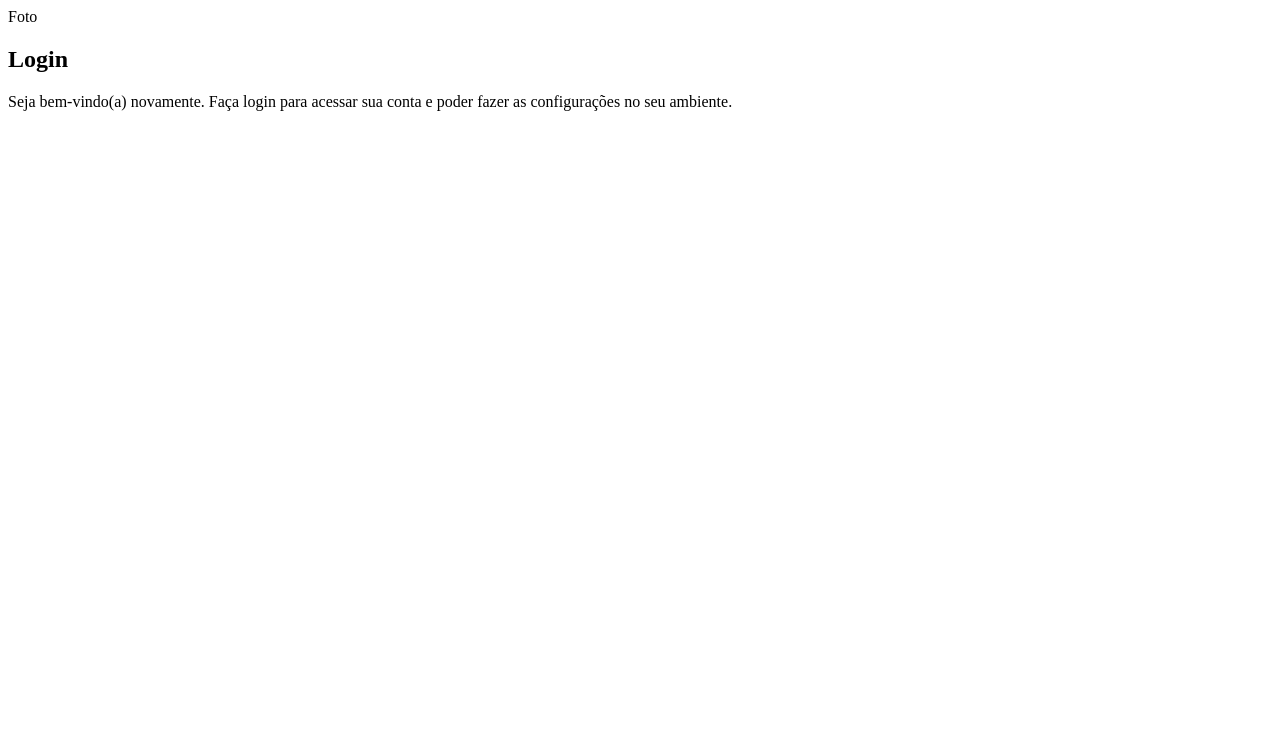
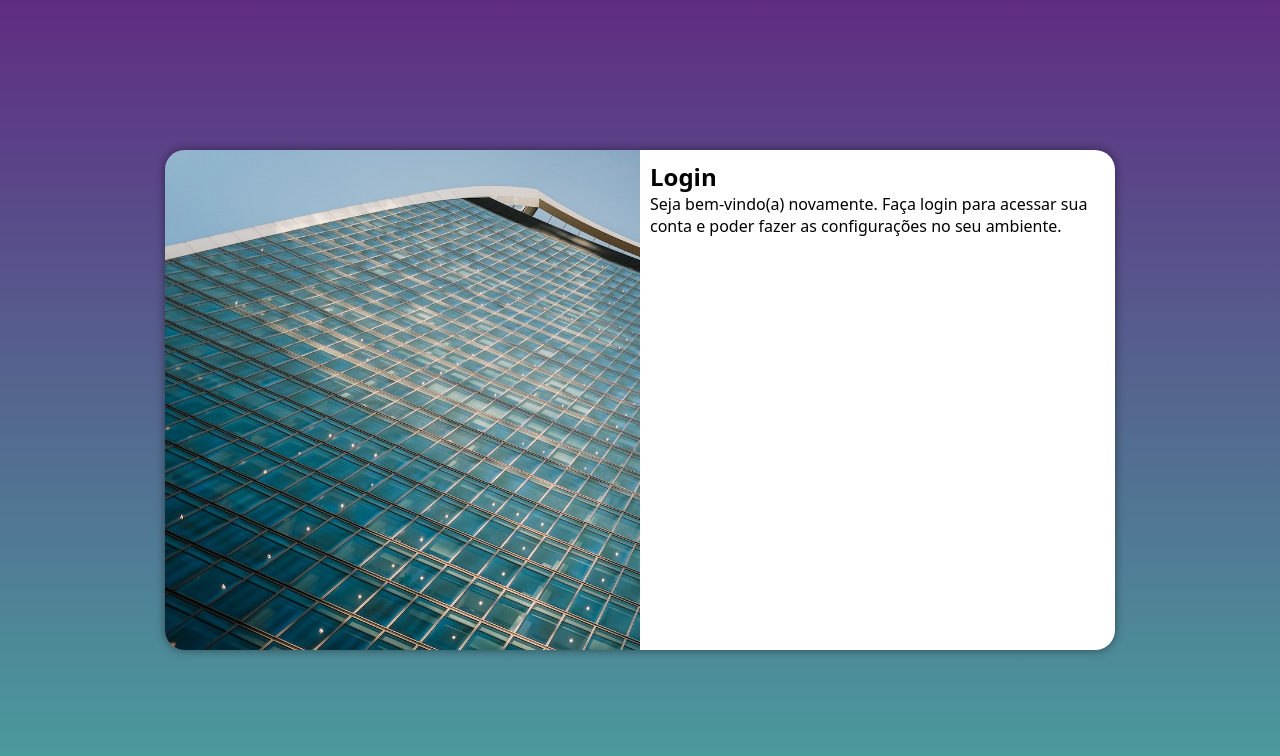
Before and after one commit to Eliomar-Vinicius7/projeto-login-b, a plain HTML site: page index.html in a window 1280 px wide. Drawn offline with Linux system fonts and the light colour scheme.

Commit message:
media-queries para outras telas

```diff
--- /dev/null
+++ b/estilos/media-queries.css
@@ -0,0 +1,53 @@
+@charset "UTF-8";
+
+/*Todas as demais mídias*/
+
+/*Typical Device Breakpoints
+Telas pequenas: até 600px
+Celular: 600px até 768px
+Tablet: 768px até 992px
+Desktop: 992px até 1200px
+Grandes telas: acima de 1200px*/
+
+@media screen and (min-width:768px) and (max-width:992px) {
+    body {
+        background-image: linear-gradient(to top, #49a09d, #5f2c82);
+    }
+
+    section#login {
+        width: 80vw;
+    }
+
+    section#login > div#imagem {
+        float: left;
+        width: 30%;
+        height: 100%;
+    }
+
+    section#login > div#formulario {
+        float: right;
+        width: 70%;
+    }
+}
+
+@media screen and (min-width:992px) {
+
+    body {
+        background-image: linear-gradient(to top, #49a09d, #5f2c82);
+    }
+
+    section#login{
+        width: 950px;
+    }
+
+    section#login > div#imagem {
+        float: left;
+        width: 50%;
+        height: 100%;
+    }
+
+    section#login > div#formulario {
+        float: right;
+        width: 50%;
+    }
+}
--- a/estilos/style.css
+++ b/estilos/style.css
@@ -5,3 +5,53 @@
     Verde: #49a09d
     Lilás: #5f2c82
 */
+
+* {
+    font-family: system-ui, -apple-system, BlinkMacSystemFont, 'Segoe UI', Roboto, Oxygen, Ubuntu, Cantarell, 'Open Sans', 'Helvetica Neue', sans-serif;
+    padding: 0px;
+    margin: 0px;
+    box-sizing: border-box;
+}
+
+html, body {
+    width: 100vw;
+    height: 100vh;
+    background-color: #5f2c82;
+}
+
+main {
+    position: relative;
+    height: 100vh;
+    width: 100vw;
+}
+
+section#login {
+    background-color: white;
+    width: 250px;
+    height: 500px;
+    border-radius: 20px;
+    overflow: hidden;
+    box-shadow: 0px 0px 10px rgba(0, 0, 0, 0.459);
+
+
+    position: absolute;
+    left: 50%;
+    top: 50%;
+    transform: translate(-50%, -50%);
+
+    transition: width .3s, height .3s;
+    transition-timing-function: ease;
+}
+
+section#login > div#imagem {
+    display: block;
+    background: #5f2c82 url(../imagem/pexels-lawlesscapture-13737660.jpg) left bottom;
+    background-size: cover;
+    height: 200px;
+
+}
+
+section#login > div#formulario {
+    display: block;
+    padding: 10px;
+}
--- a/index.html
+++ b/index.html
@@ -4,15 +4,16 @@
     <meta charset="UTF-8">
     <meta name="viewport" content="width=device-width, initial-scale=1.0">
     <link rel="stylesheet" href="estilos/style.css">
+    <link rel="stylesheet" href="estilos/media-queries.css">
     <title>login</title>
 </head>
 <body>
     <main>
         <section id="login">
             <div id="imagem">
-                Foto
+                <!--Aqui vai as imagens nas CSS-->
             </div>
-            <div id="formulário">
+            <div id="formulario">
                 <h1>Login</h1>
                 <p>Seja bem-vindo(a) novamente. Faça login para acessar sua conta e poder fazer as configurações no seu ambiente.</p>
                 <form action="login.php" method="post">
```
